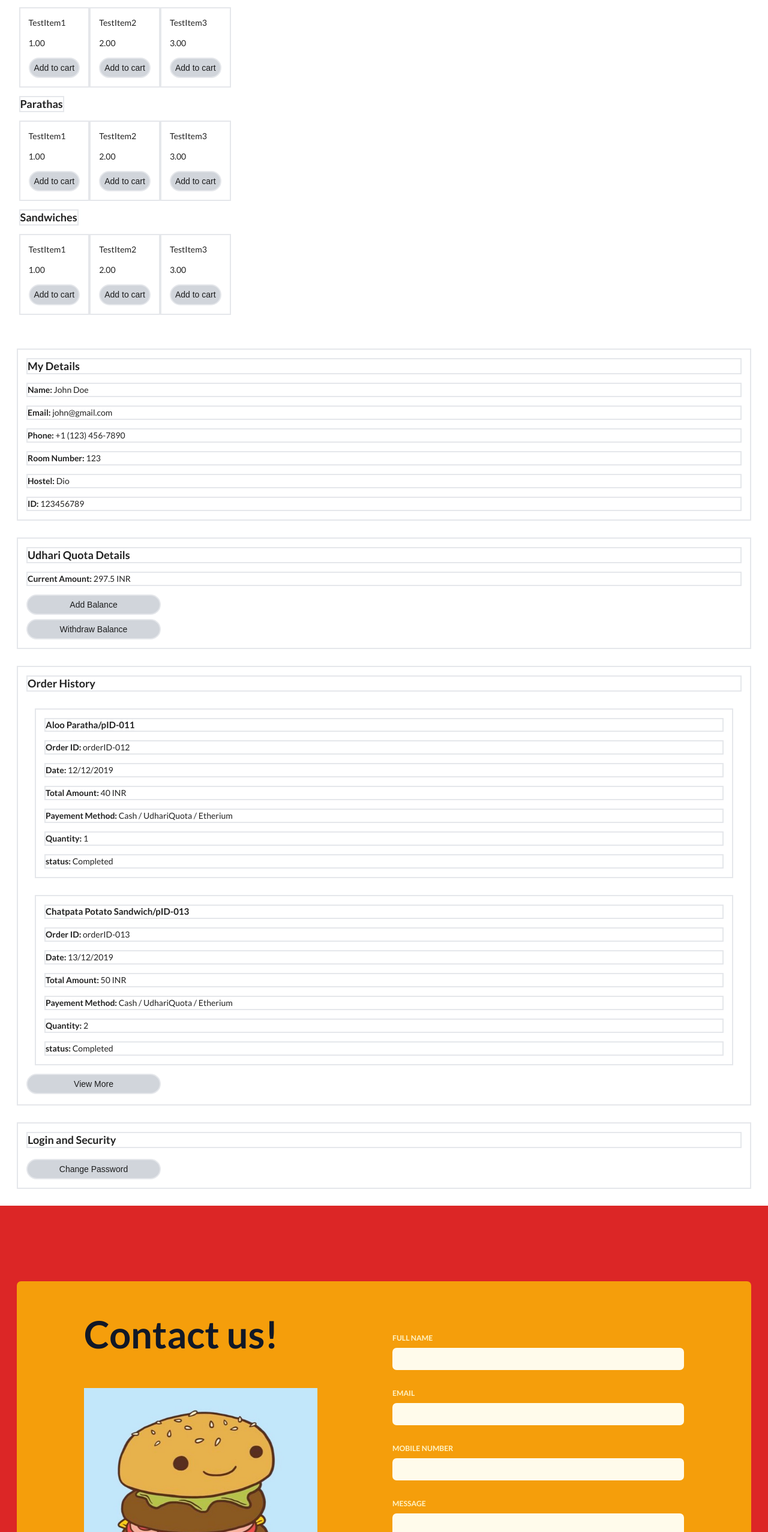
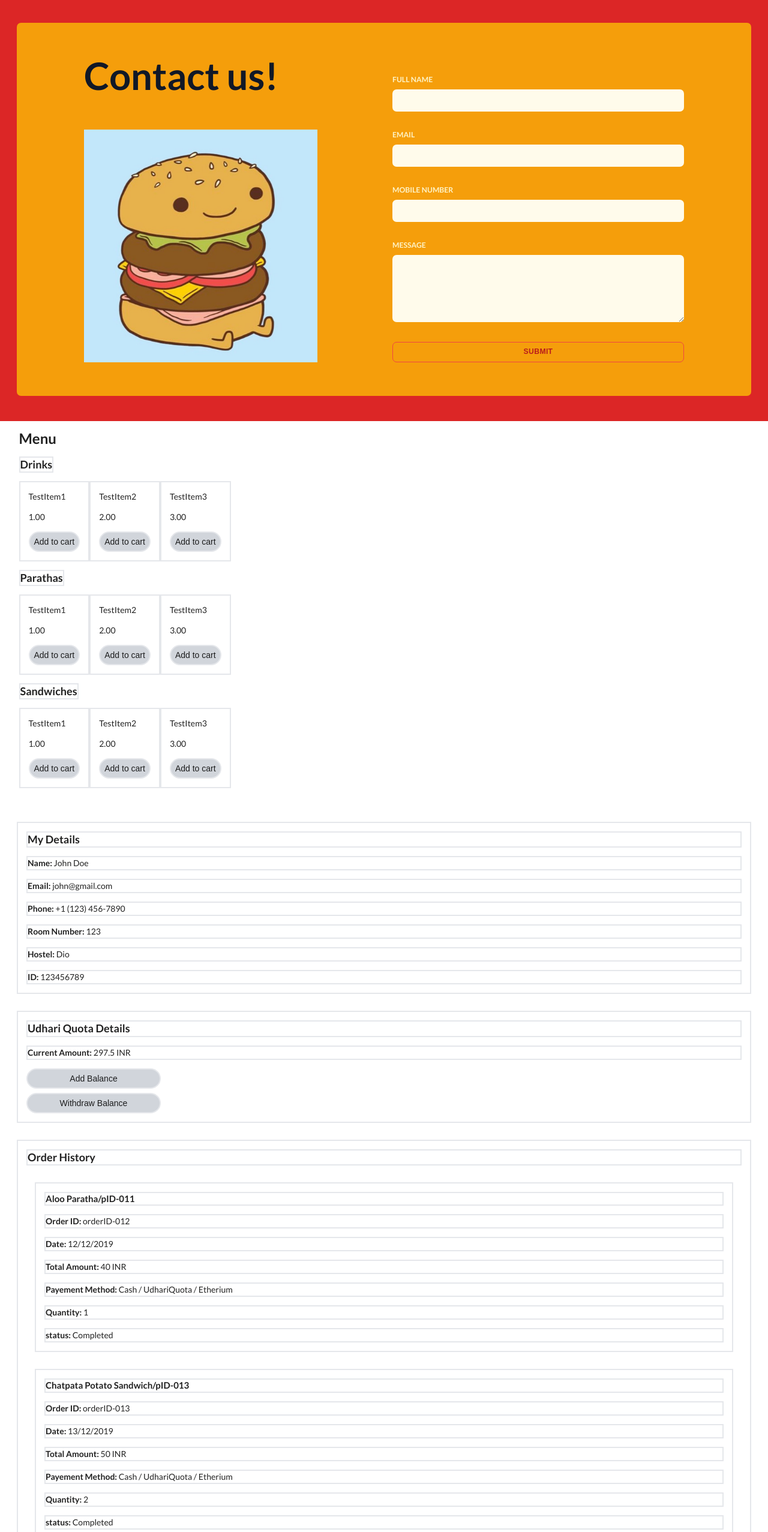
Before and after one commit to jvmolu/TechCafe, a React (Create React App) app in the folder Frontend/: page / in a window 1280 px wide. Shown: the part 172-2726 px from the top of the page at 60% size. Built offline with nearby package versions, Linux system fonts and the light colour scheme.

Commit message:
mast laga muje contact

```diff
--- a/Frontend/src/App.js
+++ b/Frontend/src/App.js
@@ -8,10 +8,11 @@ function App() {
   return (
     <div>
       <Navbar/>
+      <ContactPage />
       {/* </Home> */}
       <Menu />
       <YourAccountPage />
-      <ContactPage />
+      <p>footer</p>
     </div>
   );
 }
--- a/Frontend/src/components/Contact/contact.jsx
+++ b/Frontend/src/components/Contact/contact.jsx
@@ -12,7 +12,7 @@ function contact(){
                     <h2 className="text-4xl lg:text-7xl font-bold">Contact us!</h2>
                 </div>
                 <div className="mt-8 text-center">
-                    <img className = "xs:w-full lg:w-4/5 flex-shrink-0" src = {ContactPhoto} />
+                    <img className = "xs:w-full lg:w-4/5 flex-shrink-0" src = {ContactPhoto} alt="Contact"/>
                 </div>
                 </div>
                 <div>
@@ -20,7 +20,6 @@ function contact(){
                     <InputBox title = "Email"/>
                     <InputBox title = "Mobile Number"/>
                     <MessageBox title = "Message" />
-
                 <div className="mt-8">
                     <button class="bg-transparent uppercase text-sm font-semibold tracking-wide hover:bg-red-500 text-red-700 hover:text-white p-3 rounded-lg w-full py-2 px-4 border border-red-500 hover:border-transparent">
                         Submit
```
